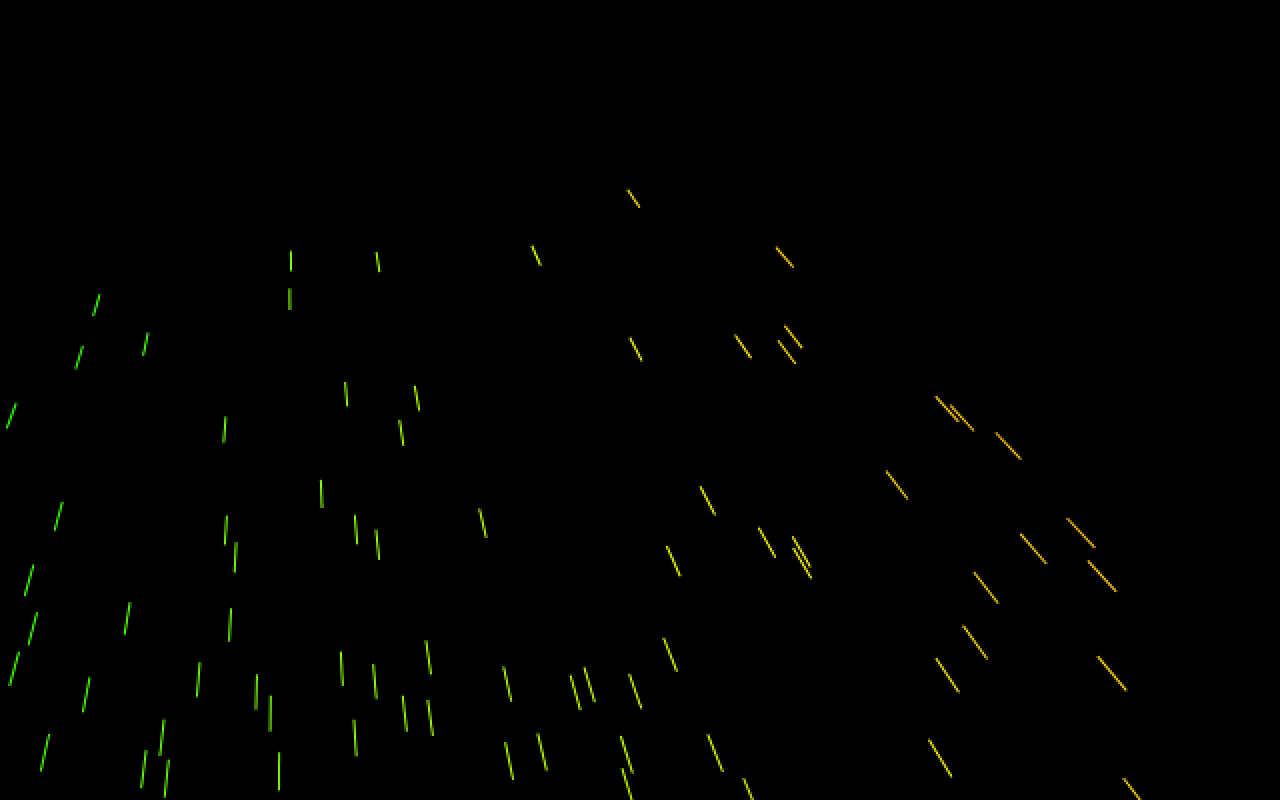
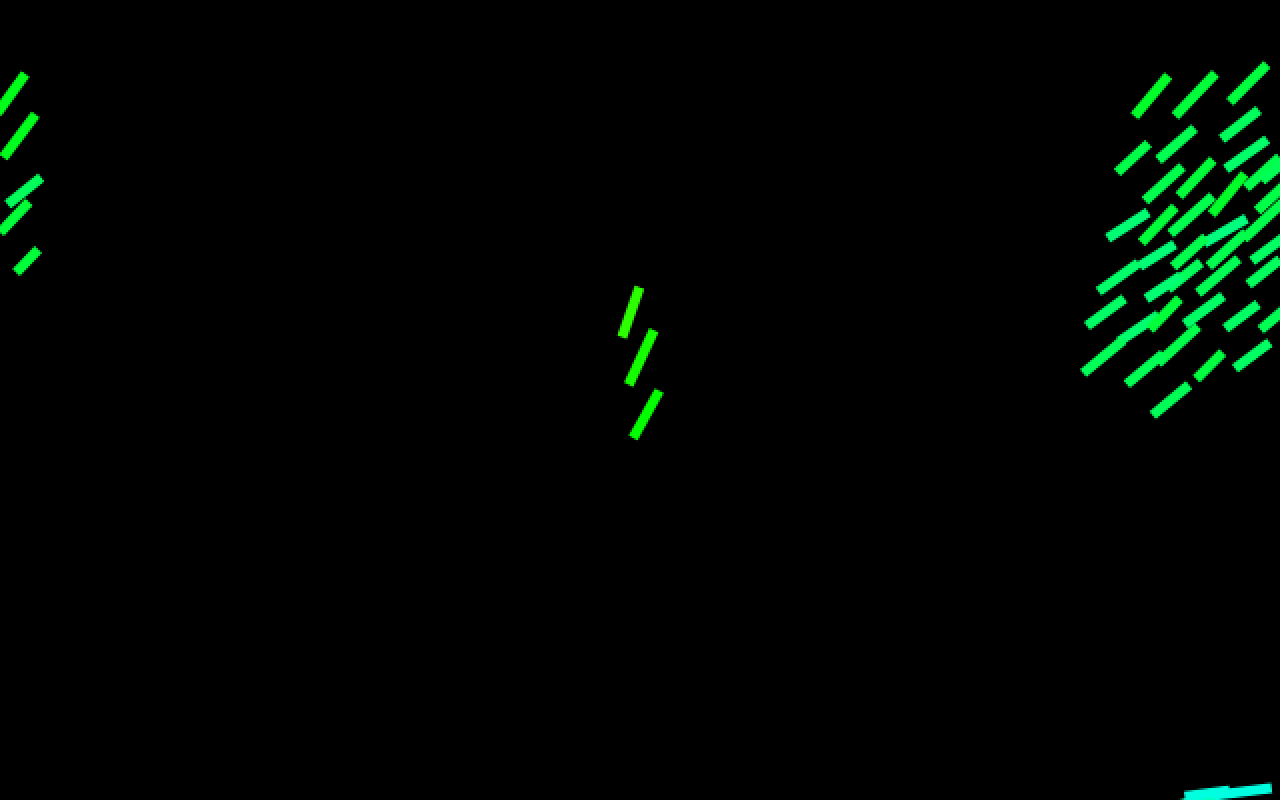
Before and after one commit to mysterycommand/fartts, a website built with Parcel: page source/index.html in a window 1280 px wide. Built offline with nearby package versions, Linux system fonts and the light colour scheme.

Commit message:
Boids (#9)
* refactor(lib/math.ts): move math helpers out of folder, just a small-ish module

* chore: bump deps

* refactor: clean up some of the simulation step stuff, correct a misunderstanding I had about behaviors

* refactor: make it a stage again, add a play/stop button

* refactor: add clone and normalize, rename unit to one (more accurate), update tests

* feat(lib/geom/vec2.ts): add a limit function

* feat(script.ts): add a separate behaviore, phase one of boids

* feat(lib/physics/particle.ts, script.ts, lib/geom/vec2.ts): gets boids working, albeit kinda ugly co

* test(lib/physics/particle.ts): update a test

* refactor(index.html, script.ts, style.scss): tweaks the display for gh-pages

```diff
--- a/package.json
+++ b/package.json
@@ -24,18 +24,18 @@
     "seedrandom": "^2.4.3"
   },
   "devDependencies": {
-    "@types/jest": "^22.1.1",
+    "@types/jest": "^22.1.2",
     "@types/seedrandom": "^2.4.27",
     "commitizen": "^2.9.6",
     "coveralls": "^3.0.0",
     "cz-conventional-changelog": "^2.1.0",
     "identity-obj-proxy": "^3.0.0",
-    "jest": "^22.1.4",
+    "jest": "^22.2.2",
     "node-sass": "^4.7.2",
     "parcel-bundler": "^1.5.1",
     "prettier": "^1.10.2",
     "sass-lint": "^1.12.1",
-    "ts-jest": "^22.0.3",
+    "ts-jest": "^22.0.4",
     "tslint": "^5.9.1",
     "tslint-config-prettier": "^1.7.0",
     "tslint-plugin-prettier": "^1.3.0",
--- a/source/lib/geom/vec2.ts
+++ b/source/lib/geom/vec2.ts
@@ -1,11 +1,12 @@
-import { atan2, cos, hypot, sin } from '../math';
+import { atan2, cos, hypot, sin, π } from '../math';
 
 export default class Vec2 {
-  public static get zero(): Vec2 {
+  public static get one() {
+    return new Vec2(1, 1);
+  }
+
+  public static get zero() {
     return new Vec2();
-  }
-  public static get unit(): Vec2 {
-    return new Vec2(1, 1);
   }
 
   public static add(a: Vec2, b: Vec2): Vec2 {
@@ -27,6 +28,20 @@ export default class Vec2 {
     return new Vec2(x, y);
   }
 
+  public static clone(v: Vec2): Vec2 {
+    return new Vec2(v.x, v.y);
+  }
+
+  public static normalize(v: Vec2) {
+    const i = v.ρ === 0 ? 1 : v.ρ;
+    return Vec2.scale(v, 1 / i);
+  }
+
+  public static limit(v: Vec2, l: number): Vec2 {
+    // console.log(v.θ * 180 / π + 180); // tslint:disable-line
+    return v.ρ > l ? Vec2.scale(Vec2.normalize(v), l) : Vec2.clone(v);
+  }
+
   public static fromPolar(θ = 0, ρ = 0): Vec2 {
     return new Vec2(cos(θ) * ρ, sin(θ) * ρ);
   }
@@ -37,7 +52,19 @@ export default class Vec2 {
     return hypot(this.x, this.y);
   }
 
+  // public set ρ(l: number) {
+  //   this.x = cos(this.θ) * l;
+  //   this.y = sin(this.θ) * l;
+  // }
+
   public get θ() {
     return atan2(this.y, this.x);
   }
+
+  // public set θ(a: number) {
+  //   this.x = cos(a) * this.ρ;
+  //   this.y = sin(a) * this.ρ;
+  // }
 }
+
+export const { add, clone, fromPolar, lerp, limit, normalize, scale, sub } = Vec2;
--- a/source/lib/math/index.ts
+++ b/source/lib/math.ts
@@ -1,5 +1,5 @@
 import seedRandom from 'seedrandom';
 
 export const random = seedRandom('fart.ts');
-export const { atan2, cos, hypot, PI: π, sin, sqrt } = Math;
+export const { atan2, cos, hypot, max, min, PI: π, sin, sqrt } = Math;
 export const ππ = π * 2;
--- a/source/lib/physics/particle.ts
+++ b/source/lib/physics/particle.ts
@@ -1,10 +1,9 @@
-import Vec2 from '../geom/vec2';
-const { add, sub, lerp, zero } = Vec2;
+import Vec2, { add, clone, lerp, limit, sub } from '../geom/vec2';
 
 export default class Particle {
   public behaviors: Array<(p: Particle, t: number) => Vec2> = [];
 
-  public constructor(public cpos = new Vec2(), public ppos = cpos) {}
+  public constructor(public cpos = Vec2.zero, public ppos = clone(cpos)) {}
 
   public get cvel(): Vec2 {
     return sub(this.cpos, this.ppos);
@@ -15,19 +14,17 @@ export default class Particle {
   }
 
   public update(t: number): void {
-    const { nvel, cpos, ppos } = this;
+    const { cpos } = this;
+    const nvel = limit(this.nvel(t), 3);
 
-    ppos.x = cpos.x;
-    ppos.y = cpos.y;
-
-    cpos.x += nvel.x;
-    cpos.y += nvel.y;
+    this.ppos = clone(cpos);
+    this.cpos = add(cpos, nvel);
 
     // constraints: distance, bounds, etc...
   }
 
-  private get nvel(): Vec2 {
+  private nvel(t: number): Vec2 {
     const { behaviors, cvel } = this;
-    return behaviors.reduce((v, b) => add(v, b(this, 1)), cvel);
+    return behaviors.reduce((v, b) => add(v, b(this, t)), cvel);
   }
 }
--- a/source/script.ts
+++ b/source/script.ts
@@ -1,10 +1,9 @@
 import './style.scss';
 
-import Vec2 from './lib/geom/vec2';
-import { random, π, ππ } from './lib/math';
+import Vec2, { add, fromPolar, lerp, limit, normalize, scale, sub } from './lib/geom/vec2';
+import { min, random, π, ππ } from './lib/math';
 import Particle from './lib/physics/particle';
 
-const { add, fromPolar, lerp, scale, zero } = Vec2;
 const { cancelAnimationFrame: cAF, requestAnimationFrame: rAF } = window;
 
 // const playStopButton = document.getElementById('play-stop') as HTMLButtonElement;
@@ -17,8 +16,9 @@ const canvasContext = canvas.getContext('2d') as CanvasRenderingContext2D;
 const buffer = document.createElement('canvas') as HTMLCanvasElement;
 const bufferContext = buffer.getContext('2d') as CanvasRenderingContext2D;
 
-const stageWidth = canvas.clientWidth / 2;
-const stageHeight = canvas.clientHeight / 2;
+const stageScale = 2;
+const stageWidth = canvas.clientWidth / stageScale;
+const stageHeight = canvas.clientHeight / stageScale;
 const centerX = stageWidth / 2;
 const centerY = stageHeight / 2;
 
@@ -29,42 +29,119 @@ canvasContext.imageSmoothingEnabled = bufferContext.imageSmoothingEnabled = fals
 /**
  * SIMULATION
  */
-const simulationStep = 1000 / 60;
-let simulationExcess = 0;
 
-// TODO: factor this out into a gravity (or maybe just general acceleration) behavior
-const gravity = new Vec2(0, 0.1);
-const drag = 0.01;
+// TODO: factor this out into a constant force behavior
+// const g = new Vec2(0, 0.15);
+// const gravity = () => g;
 
-type Behavior = (p: Particle, t: number) => Vec2;
-type BehaviorCreator = (...args: any[]) => Behavior;
+// TODO: factor this out into a drag behavior
+// const d = 0.01;
+// const drag = (p: Particle) => scale(lerp(p.cvel, Vec2.zero, d), -1);
 
-const createGravityBehavior: BehaviorCreator = (g: Vec2) => {
-  return (p: Particle, t: number) => scale(g, t * t);
-};
+const speed = 3 / stageScale;
+const force = 0.025 / stageScale;
 
-const createDragBehavior: BehaviorCreator = (d: number) => {
-  return (p: Particle, t: number) => lerp(p.cvel, zero, d * t);
-};
+function getSeparate(ps: Particle[], dist: number = 40 / stageScale): (p: Particle) => Vec2 {
+  return (p: Particle): Vec2 => {
+    let j = 0;
 
-const gravityBehavior: Behavior = createGravityBehavior(gravity);
-const dragBehavior: Behavior = createDragBehavior(drag);
+    let w = ps.reduce((v, q) => {
+      const d = sub(p.cpos, q.cpos);
 
-const numParticles = 500;
-let particles: Particle[] = [];
+      if (d.ρ > 0 && d.ρ < dist) {
+        ++j;
+        return add(v, scale(scale(d, 1 / d.ρ), 1 / d.ρ));
+      }
+
+      return v;
+    }, Vec2.zero);
+
+    if (j > 0) {
+      w = scale(w, 1 / j);
+    }
+
+    if (w.ρ > 0) {
+      return scale(limit(sub(scale(normalize(w), speed), p.cvel), force), 1.5);
+    }
+
+    return w;
+  };
+}
+
+function getAlign(ps: Particle[], dist: number = 100 / stageScale): (p: Particle) => Vec2 {
+  return (p: Particle): Vec2 => {
+    let j = 0;
+
+    let w = ps.reduce((v, q) => {
+      const d = sub(p.cpos, q.cpos);
+
+      if (d.ρ > 0 && d.ρ < dist) {
+        ++j;
+        return add(v, q.cvel);
+      }
+
+      return v;
+    }, Vec2.zero);
+
+    if (j > 0) {
+      w = scale(w, 1 / j);
+      return limit(sub(scale(normalize(w), speed), p.cvel), force);
+    }
+
+    return Vec2.zero;
+  };
+}
+
+function getCohere(ps: Particle[], dist: number = 100 / stageScale): (p: Particle) => Vec2 {
+  return (p: Particle): Vec2 => {
+    let j = 0;
+
+    let w = ps.reduce((v, q) => {
+      const d = sub(p.cpos, q.cpos);
+
+      if (d.ρ > 0 && d.ρ < dist) {
+        ++j;
+        return add(v, q.cpos);
+      }
+
+      return v;
+    }, Vec2.zero);
+
+    if (j > 0) {
+      w = scale(w, 1 / j);
+      return limit(sub(scale(normalize(sub(w, p.cpos)), speed), p.cvel), force);
+    }
+
+    return Vec2.zero;
+  };
+}
+
+const numParticles = 50;
+const particles: Particle[] = [];
+
+const separate = getSeparate(particles);
+const align = getAlign(particles);
+const cohere = getCohere(particles);
+
+const origin = new Vec2(centerX, centerY);
 
 function init() {
-  const particleX = stageWidth * 0.2 + random() * stageWidth * 0.6;
-  const particleY = stageHeight * 0.2 + random() * stageHeight * 0.6;
+  // const initX = stageWidth * 0.2 + random() * stageWidth * 0.6;
+  // const initY = stageHeight * 0.2 + random() * stageHeight * 0.6;
 
   for (let i = 0; i < numParticles; ++i) {
-    const cpos = new Vec2(particleX, particleY);
-    const ppos = add(cpos, fromPolar(random() * ππ, random() * 4));
+    const cpos = add(origin, fromPolar(i / numParticles * ππ, random() * 20));
+    const ppos = add(cpos, fromPolar(random() * ππ, 1));
 
     const particle = new Particle(cpos, ppos);
-    particle.behaviors.push(gravityBehavior);
-    particle.behaviors.push(dragBehavior);
     particles.push(particle);
+
+    // particle.behaviors.push(gravity);
+    // particle.behaviors.push(drag);
+
+    particle.behaviors.push(separate);
+    particle.behaviors.push(align);
+    particle.behaviors.push(cohere);
   }
 }
 
@@ -78,11 +155,45 @@ function update(t: number): void {
   }
 
   particles.forEach(particle => {
-    // console.log(particle.vel); // tslint:disable-line
-    particle.update(1);
+    // console.log(t); // tslint:disable-line
+    particle.update(t);
+
+    const { cpos: { x, y }, cvel } = particle;
+    let move = Vec2.zero;
+
+    if (y < 0) {
+      move = new Vec2(0, stageHeight);
+      particle.ppos = add(particle.ppos, move);
+      particle.cpos = add(particle.cpos, move);
+    }
+
+    if (x < 0) {
+      move = new Vec2(stageWidth, 0);
+      particle.ppos = add(particle.ppos, move);
+      particle.cpos = add(particle.cpos, move);
+    }
+
+    if (x > stageWidth) {
+      move = new Vec2(stageWidth, 0);
+      particle.ppos = sub(particle.ppos, move);
+      particle.cpos = sub(particle.cpos, move);
+    }
+
+    if (y > stageHeight) {
+      move = new Vec2(0, stageHeight);
+      particle.ppos = sub(particle.ppos, move);
+      particle.cpos = sub(particle.cpos, move);
+    }
   });
 
-  particles = particles.filter(({ cpos: { y } }) => y < stageHeight);
+  // particles = particles.filter(({ cpos: { y } }) => y < stageHeight);
+  // particles = particles.filter(({ cpos: { x, y } }) => {
+  //   const top = 0 < y;
+  //   const right = x < stageWidth;
+  //   const bottom = y < stageHeight;
+  //   const left = 0 < x;
+  //   return top && right && bottom && left;
+  // });
 }
 
 /**
@@ -111,14 +222,17 @@ function draw(i: number): void {
     bufferContext.translate(x, y);
     bufferContext.rotate(θ);
 
-    const l = ρ * 2;
+    const s = 20 / stageScale;
+    const l = ρ * s * 2;
     const hl = l / 2;
-    bufferContext.rect(-hl, -0.5, l, 1);
+    const w = s / 2;
+    const hw = w / 2;
+    bufferContext.rect(-hl, -hw, l, w);
     bufferContext.fill();
 
     bufferContext.restore();
 
-    return performance.now() - start > simulationStep / 2;
+    return performance.now() - start > step / 2;
   });
 
   canvasContext.drawImage(buffer, 0, 0);
@@ -127,6 +241,9 @@ function draw(i: number): void {
 /**
  * GAME-LOOP
  */
+const step = 1000 / 60;
+let excess = 0;
+
 let frameId = -1;
 
 // resets everytime you click 'play'
@@ -144,14 +261,15 @@ function tick(time: number): void {
   deltaTime = normalTime - previousTime;
 
   previousTime = normalTime;
-  simulationExcess += deltaTime;
+  excess += deltaTime;
 
-  while (simulationExcess >= simulationStep) {
-    update(simulationStep);
-    simulationExcess -= simulationStep;
+  excess = min(excess, 1000);
+  while (excess >= step) {
+    update(step);
+    excess -= step;
   }
 
-  draw(simulationExcess / simulationStep);
+  draw(excess / step);
 }
 
 function play(): void {
@@ -161,7 +279,7 @@ function play(): void {
   frameId = rAF((time: number) => {
     firstTime = time;
     previousTime = 0;
-    simulationExcess = 0;
+    excess = 0;
 
     frameId = rAF(tick);
   });
@@ -177,7 +295,7 @@ function stop(): void {
 
 function goto(f: number): void {
   for (let i = 0; i < f; ++i) {
-    update(simulationStep);
+    update(step);
   }
 
   draw(1);
@@ -188,4 +306,5 @@ function toggle(): void {
 }
 
 // playStopButton.addEventListener('click', toggle);
+// goto(3);
 play();
--- a/source/style.scss
+++ b/source/style.scss
@@ -8,6 +8,7 @@ canvas {
 
 body {
   margin: 0;
+  font-family: sans-serif;
 }
 
 main {
@@ -21,4 +22,6 @@ main {
 canvas {
   background: black;
   image-rendering: pixelated;
+  // width: 800px;
+  // height: 450px;
 }
```
Also changed, not shown: source/lib/geom/vec2.test.ts (+52 -21 lines), source/lib/physics/particle.test.ts (+9 -9 lines), 1 other file.
